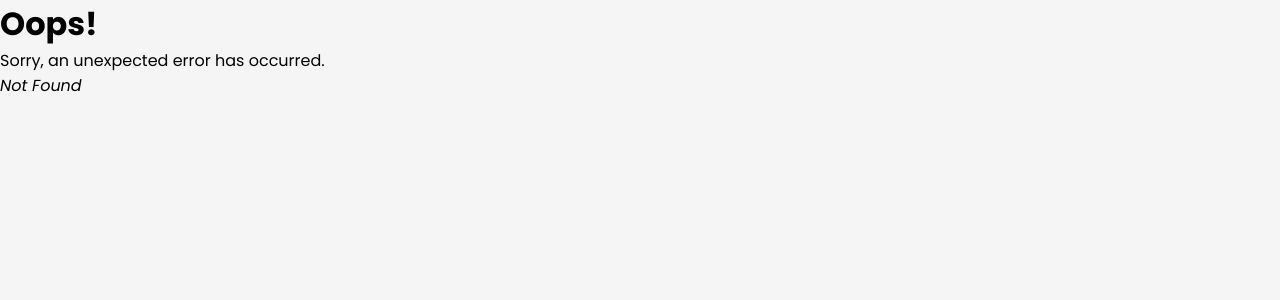
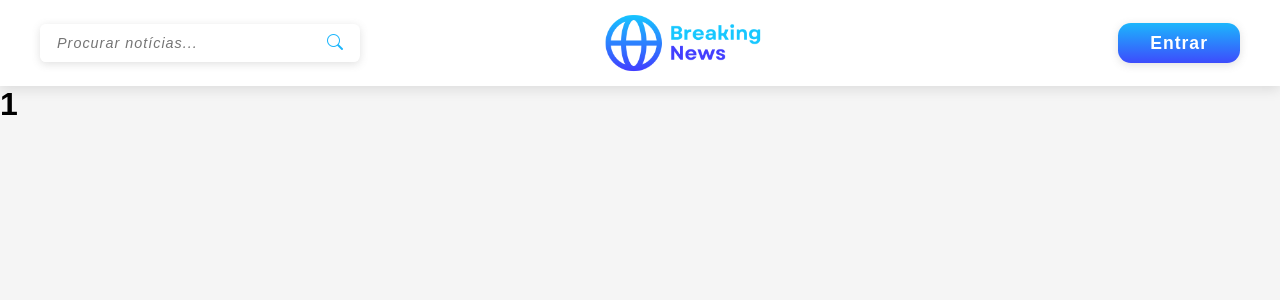
Before and after one commit to alexsantos-dev/AS_Frontend_Breaking_News, a React (Vite) app: page /search/1 in a window 1280 px wide. Before the commit this address had no page. Shown: the top 300 px of the page. Built offline with nearby package versions, Linux system fonts and the light colour scheme.

Commit message:
adicionado parametros no search

```diff
--- a/src/main.jsx
+++ b/src/main.jsx
@@ -20,7 +20,7 @@
         element: <Home />,
       },
       {
-        path: "/search",
+        path: "/search/:title",
         element: <Search />,
       },
     ],
--- a/src/pages/Search/Search.jsx
+++ b/src/pages/Search/Search.jsx
@@ -1,3 +1,6 @@
+import { useParams } from "react-router-dom";
+
 export function Search() {
-  return <h1>AOBA GARAIII</h1>;
+  const { title } = useParams();
+  return <h1>{title}</h1>;
 }
```
